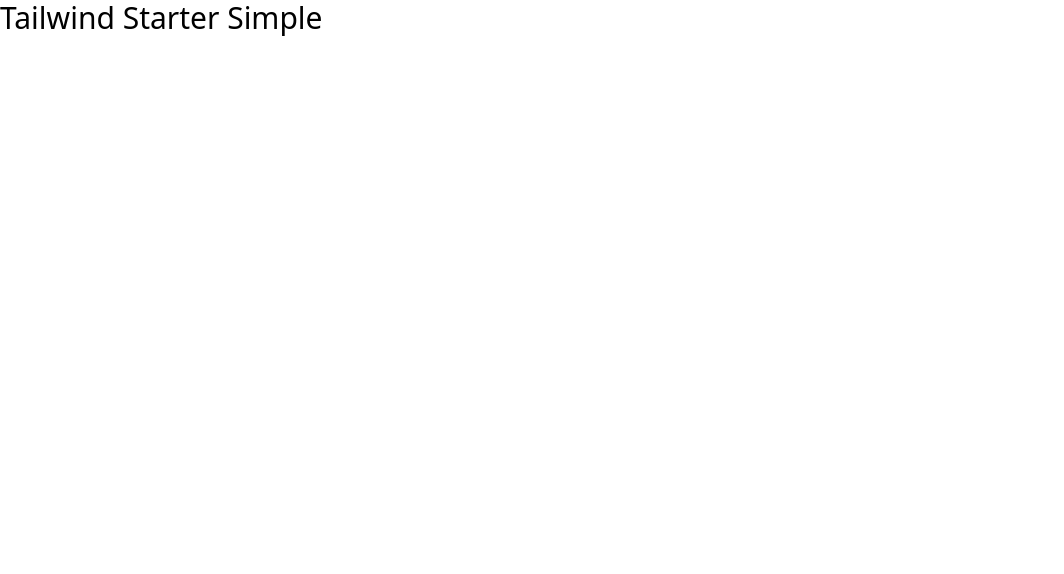
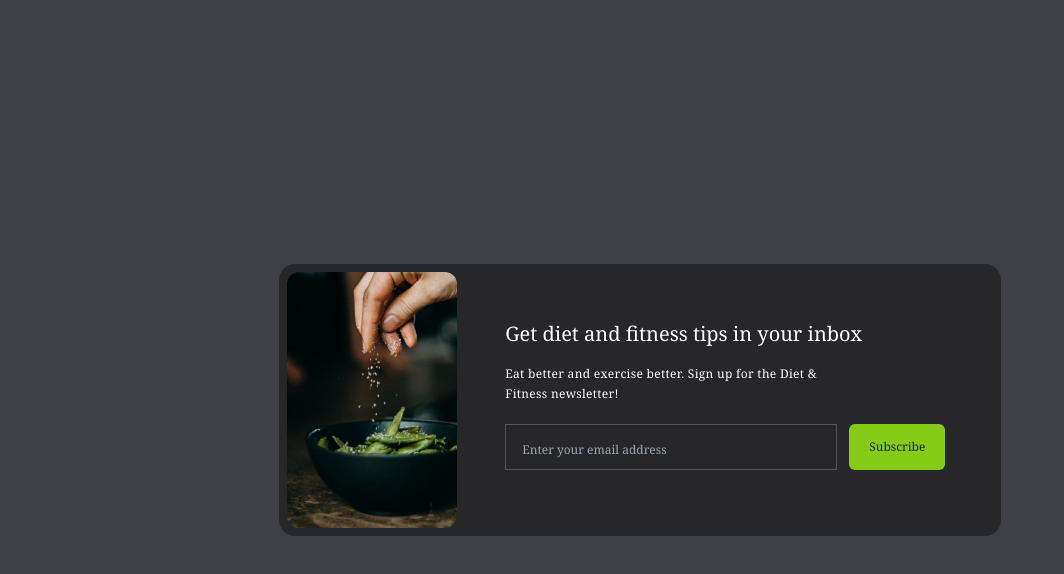
Before and after one commit to rdtungul/tailwind-email-subscribe, a website: page index.html in a window 1280 px wide. Shown: the whole page, without its empty margins (0-1064 px from the left). Drawn offline with Linux system fonts and the light colour scheme.

Commit message:
email subscribe final output

```diff
--- a/index.html
+++ b/index.html
@@ -3,11 +3,56 @@
   <head>
     <meta charset="UTF-8" />
     <meta name="viewport" content="width=device-width, initial-scale=1.0" />
-    <title>Tailwind Starter Simple</title>
+    <title>Email Subscribe (Tailwind CSS)</title>
     <!-- external css -->
     <link rel="stylesheet" href="css/style.css" />
   </head>
   <body>
-    <h1 class="text-3xl">Tailwind Starter Simple</h1>
+    <!-- Background Container -->
+    <div class="flex items-center justify-center h-screen bg-zinc-700">
+      <!-- Card -->
+      <div class="p-2 mx-6 bg-zinc-800 rounded-2xl">
+        <!-- Flex Container -->
+        <div class="flex flex-col md:flex-row rounded-l-xl">
+          <!-- Image -->
+          <img
+            class="duration-200 transform object-fit rounded-xl h-80 md:h-64 hover:scale-105 hover:rounded-xl"
+            src="images/image.jpg"
+            alt=""
+          />
+          <!-- Content -->
+          <div class="p-6 md:p-12">
+            <h2
+              class="font-serif text-xl font-medium text-center text-white md:text-left"
+            >
+              Get diet and fitness tips in your inbox
+
+              <p
+                class="max-w-xs my-4 text-xs leading-5 tracking-wide text-center text-white md:text-left"
+              >
+                Eat better and exercise better. Sign up for the Diet & Fitness
+                newsletter!
+              </p>
+
+              <div
+                class="flex flex-col mt-5 space-y-4 md:space-x-3 md:flex-row md:space-y-0"
+              >
+                <input
+                  type="text"
+                  placeholder="Enter your email address"
+                  class="p-2 px-4 text-center text-white border bg-zinc-800 border-zinc-600 placeholder:text-xs placeholder:text-center md:text-left placeholder:md:text-left focus:outline-none"
+                />
+
+                <button
+                  class="px-5 py-3 text-xs duration-500 rounded-md text-zinc-800 bg-lime-500 hover:bg-lime-700 hover:text-white"
+                >
+                  Subscribe
+                </button>
+              </div>
+            </h2>
+          </div>
+        </div>
+      </div>
+    </div>
   </body>
 </html>
```
Also changed, not shown: css/style.css, images/image.jpg (added).
